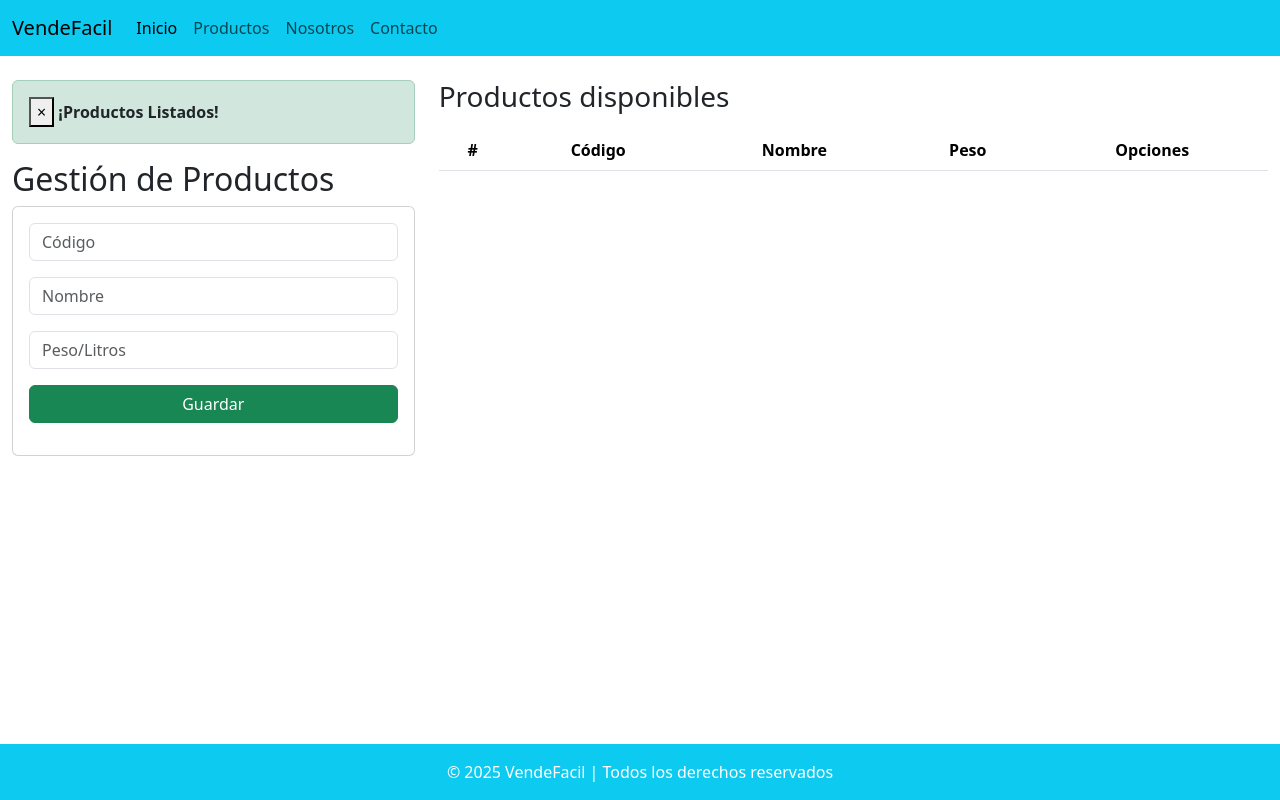
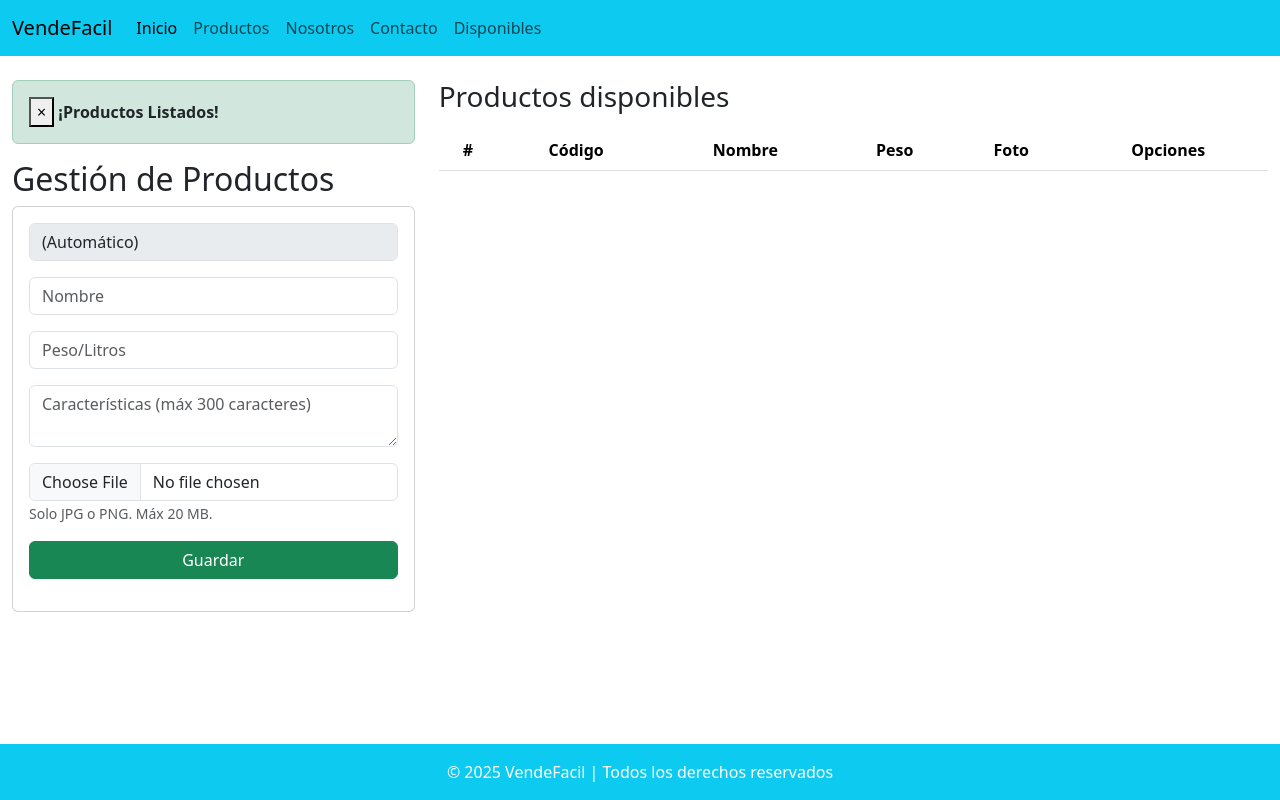
Before and after one commit to Miles-Arts/vendefacilnew, a Django app: page / in a window 1280 px wide. Run offline with Django 5.2, Linux system fonts and the light colour scheme; data that the repository does not hold is empty.

Commit message:
Organizacion y creacion de neuvos parametros, fotos y caracteristicas de los productos, ahora el codigo de cada productos se genera en automatico

```diff
--- a/Productos/Producto/templates/base.html
+++ b/Productos/Producto/templates/base.html
@@ -36,6 +36,9 @@
                 <li class="nav-item">
                 <a class="nav-link" href="contacto">Contacto</a>
                 </li>
+                <li class="nav-item">
+                <a class="nav-link" href="disponibles">Disponibles</a>
+                </li>
             </ul>
             </div>
         </div>
--- a/Productos/Producto/templates/gestionProducto.html
+++ b/Productos/Producto/templates/gestionProducto.html
@@ -16,15 +16,22 @@
         <h2>Gestión de Productos</h2>
         <div class="card">
             <div class="card-body">
-                <form action="/registrarProducto/" method="POST">{% csrf_token %}
+                <form action="/registrarProducto/" method="POST" enctype="multipart/form-data">{% csrf_token %}
                 <div class="form-group  mb-3">
-                    <input type="text" id="txtCodigo" name="txtCodigo" class="form-control" placeholder="Código" min="6" max="6" required>
+                    <input type="text" id="txtCodigo" name="txtCodigo" class="form-control" placeholder="Código" min="6" max="6" required disabled value="(Automático)" />
                 </div>
                 <div class="form-group mb-3">
                     <input type="text" id="txtNombre" name="txtNombre" class="form-control" placeholder="Nombre" max="50" required>
                 </div>
                 <div class="form-group mb-3">
                     <input type="text" id="numPeso" name="numPeso" class="form-control"  placeholder="Peso/Litros" min="1" max="10"  required>
+                </div>
+                <div class="form-group mb-3">
+                    <textarea id="txtCaracteristicas" name="txtCaracteristicas" class="form-control" placeholder="Características (máx 300 caracteres)" maxlength="300" required></textarea>
+                </div>
+                <div class="form-group mb-3">
+                    <input type="file" id="foto" name="foto" class="form-control" accept="image/png, image/jpeg" required>
+                    <small class="form-text text-muted">Solo JPG o PNG. Máx 20 MB.</small>
                 </div>
                 <div class="form-group mb-3">
                     <button type="submit" class="btn btn-success w-100 btn-block text-white">Guardar</button>
@@ -43,6 +50,7 @@
                             <th>Código</th>
                             <th>Nombre</th>
                             <th>Peso</th>
+                            <th>Foto</th>
                             <th colspan="2">Opciones</th>
                         </tr>
                     </thead>
@@ -53,6 +61,13 @@
                             <td>{{c.codigo}}</td>
                             <td>{{c.nombre}}</td>
                             <td>{{c.peso}}</td>
+                            <td>
+                                {% if c.foto %}
+                                    <img src="{{ c.foto.url }}" alt="Foto" style="width: 40px; height: 40px; object-fit: cover; border-radius: 4px;" />
+                                {% else %}
+                                    <span class="text-muted">Sin foto</span>
+                                {% endif %}
+                            </td>
                             <td><a href="edicionProducto/{{c.codigo}}" class="btn btn-info">Editar</a></td>
                             <td><a href="eliminarProducto/{{c.codigo}}" class="btn btn-danger btnEliminacion">Eliminar</a></td>
                         </tr>
--- a/Productos/Producto/urls.py
+++ b/Productos/Producto/urls.py
@@ -11,5 +11,6 @@ urlpatterns = [
     path('contacto/', views.contacto, name='contacto'),
     path('nosotros/', views.nosotros, name='nosotros'),
     path('productos/', views.productos, name='productos'),
+    path('disponibles/', views.disponibles, name='disponibles'),
 
 ]
--- a/Productos/Producto/views.py
+++ b/Productos/Producto/views.py
@@ -11,12 +11,34 @@ def home(request):
     return render(request, "gestionProducto.html", {"productos":productos})
 
 def registrarProducto(request):
-    codigo=request.POST['txtCodigo']
-    nombre=request.POST['txtNombre']
-    peso=request.POST['numPeso']
+    if request.method != 'POST':
+        return redirect('/')
+    nombre = request.POST['txtNombre']
+    peso = request.POST['numPeso']
+    caracteristicas = request.POST['txtCaracteristicas']
+    foto = request.FILES.get('foto')
 
-    producto=Producto.objects.create(codigo=codigo,nombre=nombre,peso=peso)
-    messages.success(request, '¡Productos Registrado!')
+    # Validaciones
+    if not foto:
+        messages.error(request, 'Debe subir una imagen.')
+        return redirect('/')
+    if foto.size > 20 * 1024 * 1024:
+        messages.error(request, 'La imagen no debe superar los 20 MB.')
+        return redirect('/')
+    if foto.content_type not in ['image/jpeg', 'image/png']:
+        messages.error(request, 'Solo se permiten imágenes JPG o PNG.')
+        return redirect('/')
+    if len(caracteristicas) > 300:
+        messages.error(request, 'Las características no pueden superar 300 caracteres.')
+        return redirect('/')
+
+    producto = Producto.objects.create(
+        nombre=nombre,
+        peso=peso,
+        caracteristicas=caracteristicas,
+        foto=foto
+    )
+    messages.success(request, '¡Producto Registrado!')
     return redirect('/')
 
 def edicionProducto(request,codigo):
@@ -24,17 +46,32 @@ def edicionProducto(request,codigo):
     return render(request, "edicionProducto.html", {"producto":producto})
 
 def editarProducto(request):
-    codigo=request.POST['txtCodigo']
-    nombre=request.POST['txtNombre']
-    peso=request.POST['numPeso']
+    if request.method != 'POST':
+        return redirect('/')
+    codigo = request.POST['txtCodigo']
+    nombre = request.POST['txtNombre']
+    peso = request.POST['numPeso']
+    caracteristicas = request.POST.get('txtCaracteristicas', '')
+    foto = request.FILES.get('foto')
 
-    producto=Producto.objects.get(codigo=codigo)
-    producto.nombre=nombre
-    producto.peso=peso
+    producto = Producto.objects.get(codigo=codigo)
+    producto.nombre = nombre
+    producto.peso = peso
+    if caracteristicas:
+        if len(caracteristicas) > 300:
+            messages.error(request, 'Las características no pueden superar 300 caracteres.')
+            return redirect(f'/edicionProducto/{codigo}')
+        producto.caracteristicas = caracteristicas
+    if foto:
+        if foto.size > 20 * 1024 * 1024:
+            messages.error(request, 'La imagen no debe superar los 20 MB.')
+            return redirect(f'/edicionProducto/{codigo}')
+        if foto.content_type not in ['image/jpeg', 'image/png']:
+            messages.error(request, 'Solo se permiten imágenes JPG o PNG.')
+            return redirect(f'/edicionProducto/{codigo}')
+        producto.foto = foto
     producto.save()
-
     messages.success(request, '¡Producto Actualizado!')
-
     return redirect('/')
 
 def eliminarProducto(request, codigo):
@@ -53,3 +90,7 @@ def nosotros(request):
 
 def productos(request):
     return render(request, "productos.html")
+
+def disponibles(request):
+    productos = Producto.objects.all()
+    return render(request, "disponibles.html", {"productos": productos})
--- a/VendeFacil/settings.py
+++ b/VendeFacil/settings.py
@@ -122,6 +122,10 @@ USE_TZ = True
 
 STATIC_URL = 'static/'
 
+# Archivos multimedia (fotos de productos)
+MEDIA_URL = '/media/'
+MEDIA_ROOT = BASE_DIR / 'media'
+
 # Default primary key field type
 # https://docs.djangoproject.com/en/5.2/ref/settings/#default-auto-field
 
--- a/VendeFacil/urls.py
+++ b/VendeFacil/urls.py
@@ -16,8 +16,14 @@ Including another URLconf
 """
 from django.contrib import admin
 from django.urls import path, include
+from django.conf import settings
+from django.conf.urls.static import static
 
 urlpatterns = [
     path('admin/', admin.site.urls),
     path('', include('Productos.Producto.urls'))
 ]
+
+# Servir archivos multimedia en desarrollo
+if settings.DEBUG:
+    urlpatterns += static(settings.MEDIA_URL, document_root=settings.MEDIA_ROOT)
```
Also changed, not shown: Productos/Producto/models.py (+7 -5 lines), Productos/Producto/templates/disponibles.html (added, +31 -0 lines), Productos/Producto/templates/edicionProducto.html (+24 -42 lines), Productos/Producto/migrations/0002_producto_caracteristicas_producto_foto.py (added), Productos/Producto/migrations/0003_alter_producto_codigo.py (added), media/productos/durazno.jpg (added), media/productos/durazno_k5xQ2Nr.jpg (added), media/productos/durazno_yYISnIq.jpg (added), media/productos/fresas.jpg (added), media/productos/huevos.jpg (added), media/productos/huevos_Bek4TGV.jpg (added), media/productos/maiz.jpg (added), media/productos/papa.jpg (added).
